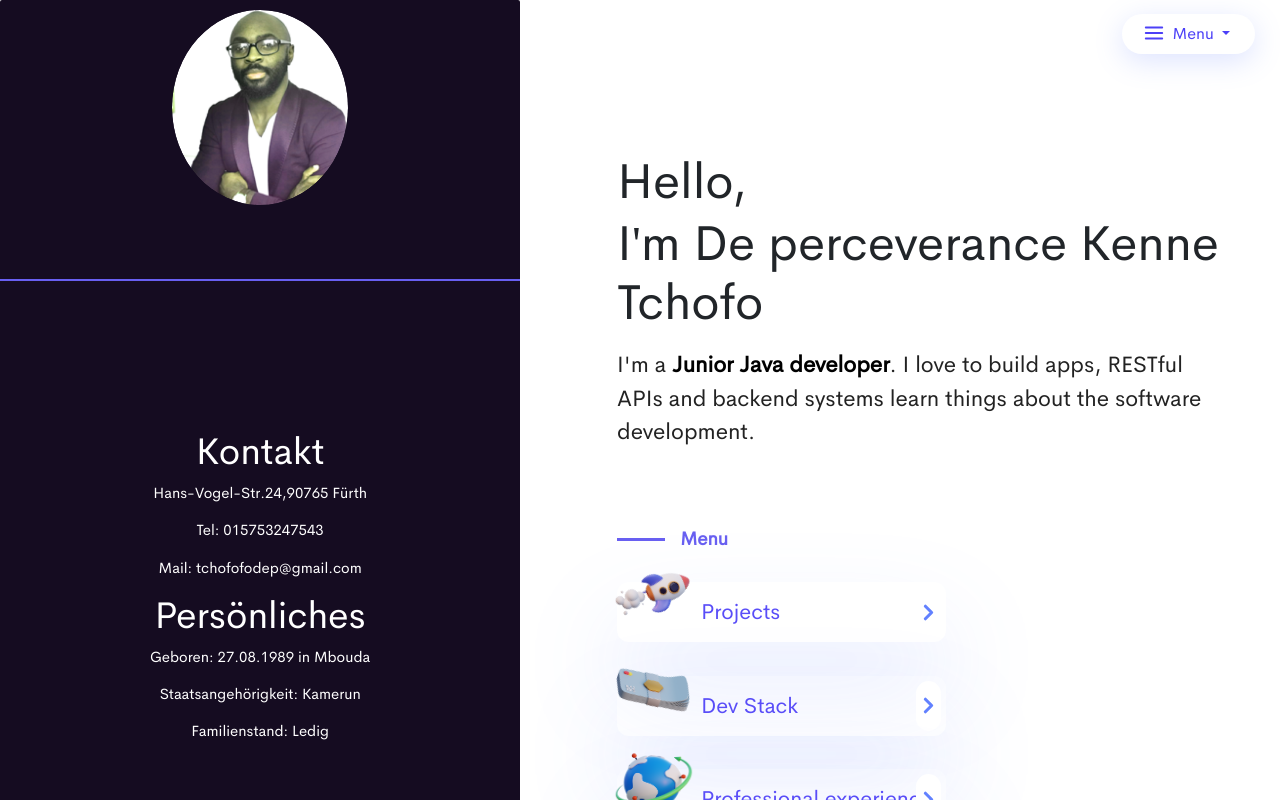
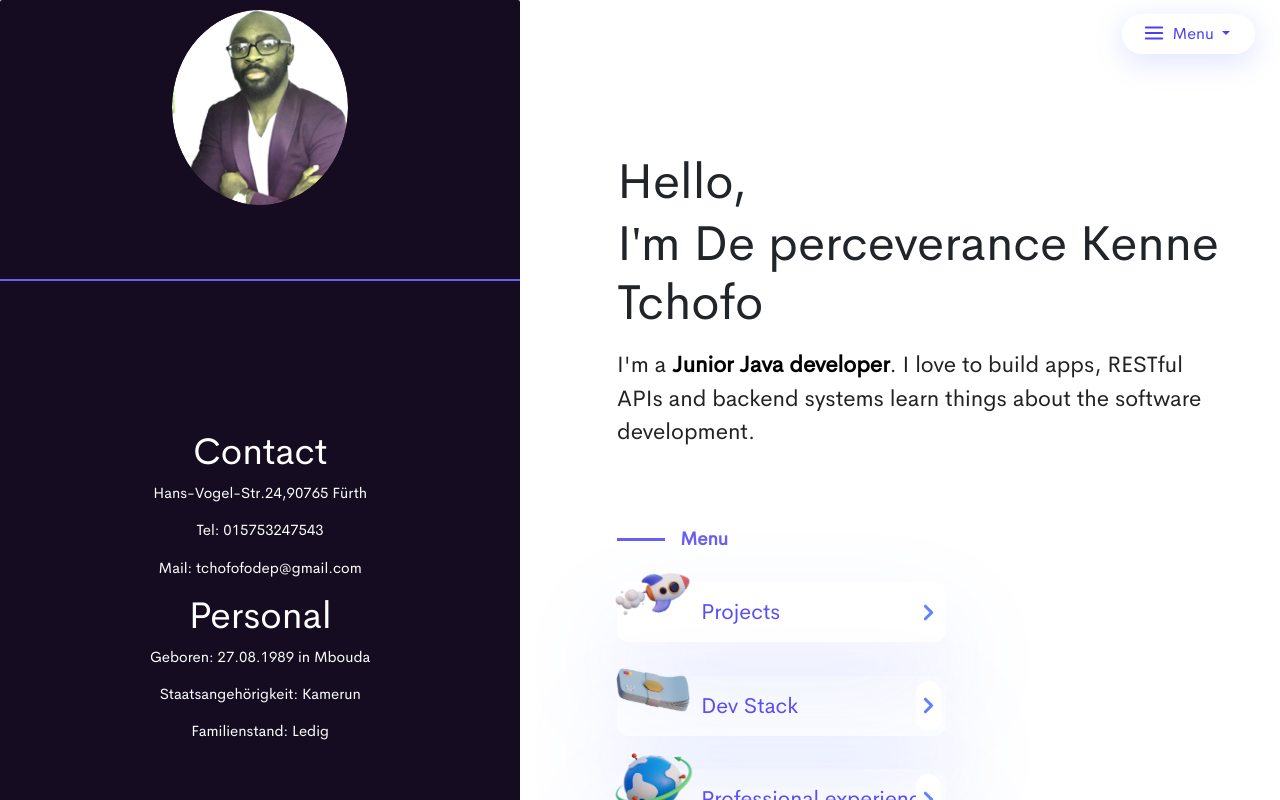
Before and after one commit to deperkenne/port-folio, a React (Vite) app: page / in a window 1280 px wide. Built offline with nearby package versions, Linux system fonts and the light colour scheme.

Commit message:
source code

```diff
--- a/src/components/Home/RightBox/index.jsx
+++ b/src/components/Home/RightBox/index.jsx
@@ -23,7 +23,7 @@ export default function RightBox() {
             </div>
             <Intermediare/>
             <ProfileInfoCv>
-                <h1>Kontakt</h1>
+                <h1>Contact</h1>
                 {
                     data[1].Kontakt.map((item ,index)=>{
 
@@ -31,7 +31,7 @@ export default function RightBox() {
                     })
 
                 }
-                <h1>Persönliches</h1>
+                <h1>Personal</h1>
                 {
                     data[2].Persönliches.map((item ,index)=>{
 
```
